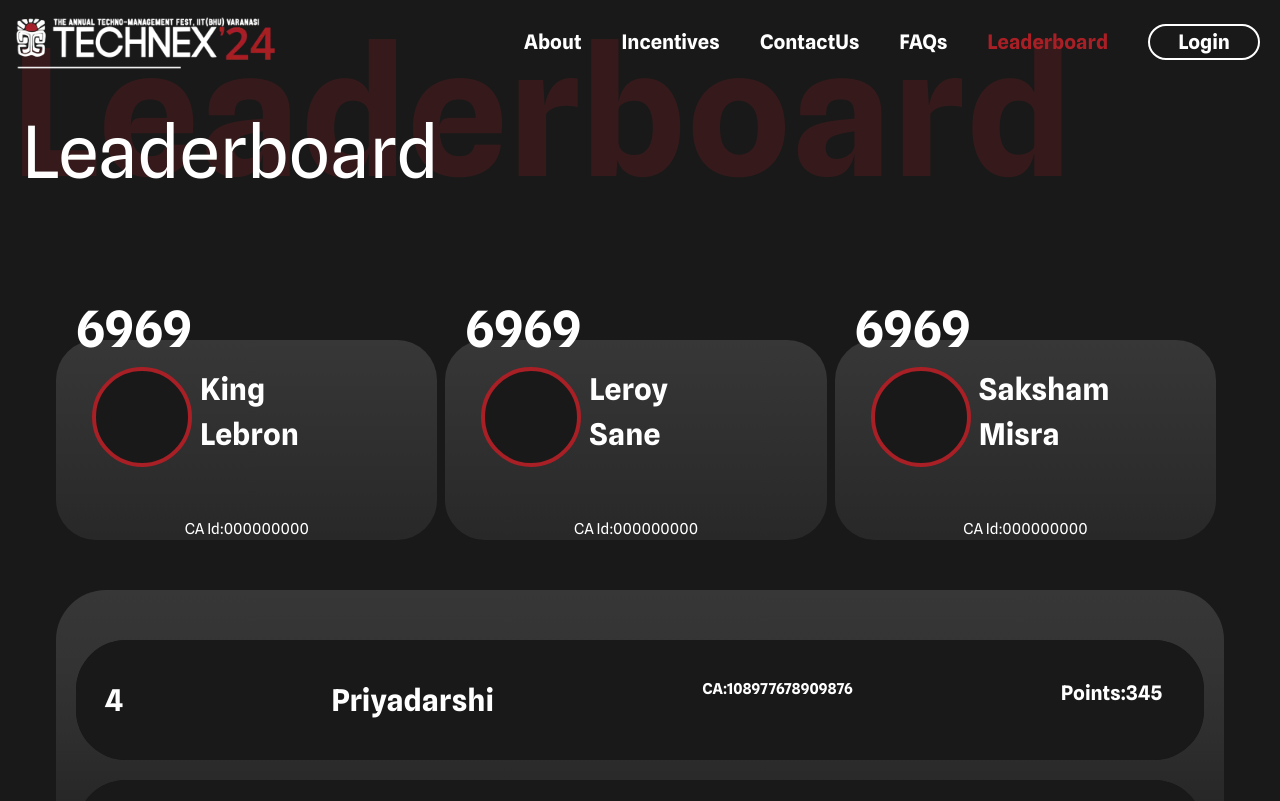
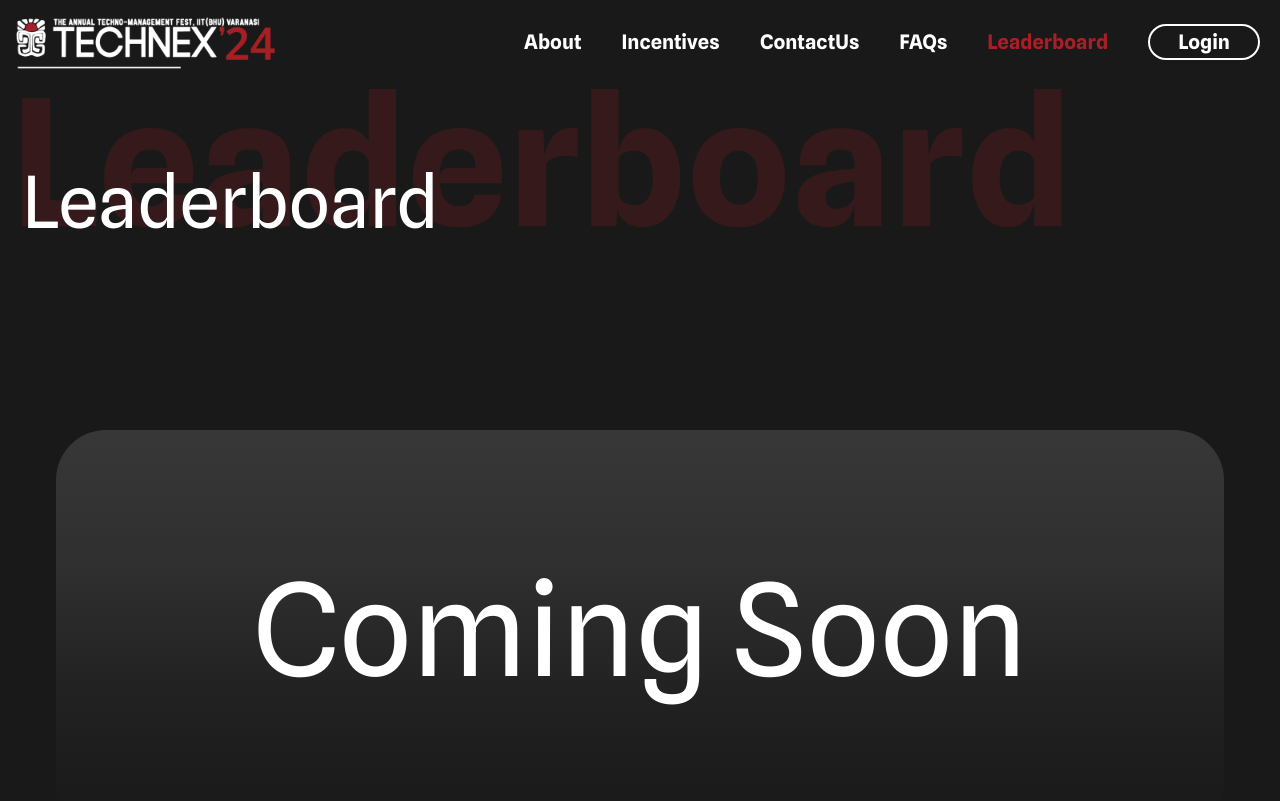
Before and after one commit to technex-iit-bhu/CA_Frontend, a Next.js app: page /leaderboard in a window 1280 px wide. Shown: the top 801 px of the page. Built offline with nearby package versions, Linux system fonts and the light colour scheme; a web font is replaced by a local one.

Commit message:
Changing leaderboard Content

```diff
--- a/src/components/leaderboard.tsx
+++ b/src/components/leaderboard.tsx
@@ -28,26 +28,21 @@ const Leaderboard = () => {
         <Navbar />
       </div>
 
-      <div className='relative mb-[20px] flex flex-col bg-background pl-[10px] pt-[200px]'>
-        <div className=' absolute bottom-3 flex flex-col -space-y-14 ef:-space-y-16 sm:text-left md:-space-y-32 '>
-          <span className='text-[62px] font-bold text-red opacity-20 ef:text-[80px] md:text-[9rem] lg:text-[11rem]'>
+      <div className='relative mb-[20px] flex flex-col bg-background pl-[10px] lg:pt-[250px] pt-[200px]'>
+        <div className=' absolute bottom-3 flex flex-col -space-y-14 ef:-space-y-16 sm:text-left md:-space-y-32'>
+          <span className='text-[62px] font-bold text-red opacity-20 ef:text-[80px] sm:text-[5rem] md:text-[7rem] lg:text-[11rem]'>
             Leaderboard
           </span>
-          <span className='text-white z-10 ml-1 select-none text-[25px] ef:text-4xl md:ml-2 md:text-7xl lg:ml-3'>
+          <span className='text-white z-10 ml-1 select-none text-[25px] ef:text-4xl md:ml-2 md:text-7xl lg:ml-3 sm:text-3xl'>
             Leaderboard
           </span>
         </div>
       </div>
-      <br />
-      <br />
-      <br />
-      <br />
-      <br />
 
-      <div className=' mx-9 mb-10 pb-10'>
+      <div className=' mx-9 mb-10 pb-10 lg:pt-[10rem]'>
         <div className='px-[30px] md:px-[20px]'>
           <div className='flex flex-col lg:flex-row lg:justify-center'>
-            <div className='relative z-0 mb-[50px] mr-2 h-[120px]  w-full rounded-[40px] bg-custom-gradient-2 px-5 py-3 md:h-[200px]'>
+            {/* <div className='relative z-0 mb-[50px] mr-2 h-[120px]  w-full rounded-[40px] bg-custom-gradient-2 px-5 py-3 md:h-[200px]'>
               <div className='flex flex-col lg:flex-row'>
                 <div className=' mt-[-40px]  flex flex-col md:mt-[-60px]'>
                   <p className='text-white select-none self-center text-center text-[30px]  font-bold md:text-[50px] lg:self-start lg:text-left'>
@@ -89,7 +84,7 @@ const Leaderboard = () => {
                     </div>
                   </div>
                   <div className='text-white absolute inset-x-0 bottom-0 flex select-none items-center justify-center font-spline text-[9px] md:text-[15px]'>
-                    CA Id:000000000
+                    Coming Soon
                   </div>
                 </div>
               </div>
@@ -117,14 +112,15 @@ const Leaderboard = () => {
                   </div>
                 </div>
               </div>
-            </div>
+            </div> */}
           </div>
 
           <div
-            className='z-0 h-[400px] rounded-[50px] bg-custom-gradient px-[20px] py-[30px]  md:px-[20px] '
+            className='z-0 h-[400px] rounded-[50px] bg-custom-gradient px-[20px] py-[30px] md:px-[20px] '
             style={{ maxHeight: '400px', overflowY: 'auto', overflowX: 'auto' }}
           >
-            <div
+            <h1 className='h-[100%] w-[100%] flex items-center justify-center lg:text-9xl sm:text-2xl'>Coming Soon</h1>
+            {/* <div
               style={{
                 backgroundColor: '#191919',
                 borderRadius: '50px',
@@ -147,9 +143,9 @@ const Leaderboard = () => {
                   </p>
                 </div>
               </div>
-            </div>
+            </div> */}
 
-            <div
+            {/* <div
               style={{
                 backgroundColor: '#191919',
                 borderRadius: '50px',
@@ -172,8 +168,8 @@ const Leaderboard = () => {
                   </p>
                 </div>
               </div>
-            </div>
-
+            </div> */}
+              {/*
             <div
               style={{
                 backgroundColor: '#191919',
@@ -181,7 +177,7 @@ const Leaderboard = () => {
                 // boxShadow: '0px 4px 10px 1px rgba(0, 0, 0, 0.8)',
               }}
             >
-              <div className='z-10 my-[20px] flex h-auto flex-col rounded-[50px] bg-background p-[20px] px-[30px]'>
+               <div className='z-10 my-[20px] flex h-auto flex-col rounded-[50px] bg-background p-[20px] px-[30px]'>
                 <div className='flex h-[80px] flex-wrap content-center justify-between '>
                   <p className='text-white mr-3 select-none  self-start text-[20px] font-bold md:text-[30px]'>
                     6
@@ -198,6 +194,7 @@ const Leaderboard = () => {
                 </div>
               </div>
             </div>
+            */}
           </div>
         </div>
       </div>
--- a/src/components/login.tsx
+++ b/src/components/login.tsx
@@ -80,7 +80,7 @@ const Login = () => {
               />
             </div>
             <Link href={'/register'} className='font-spline'>
-              Haven't Registered Yet? Sign In
+              Haven't Registered Yet? Sign Up
             </Link>
             <button
               className='text-white mb-[10px] mt-[10px] h-[40px] w-[150px] select-none rounded-[50px] bg-red font-spline text-[20px] font-bold md:w-[200px]'
```
